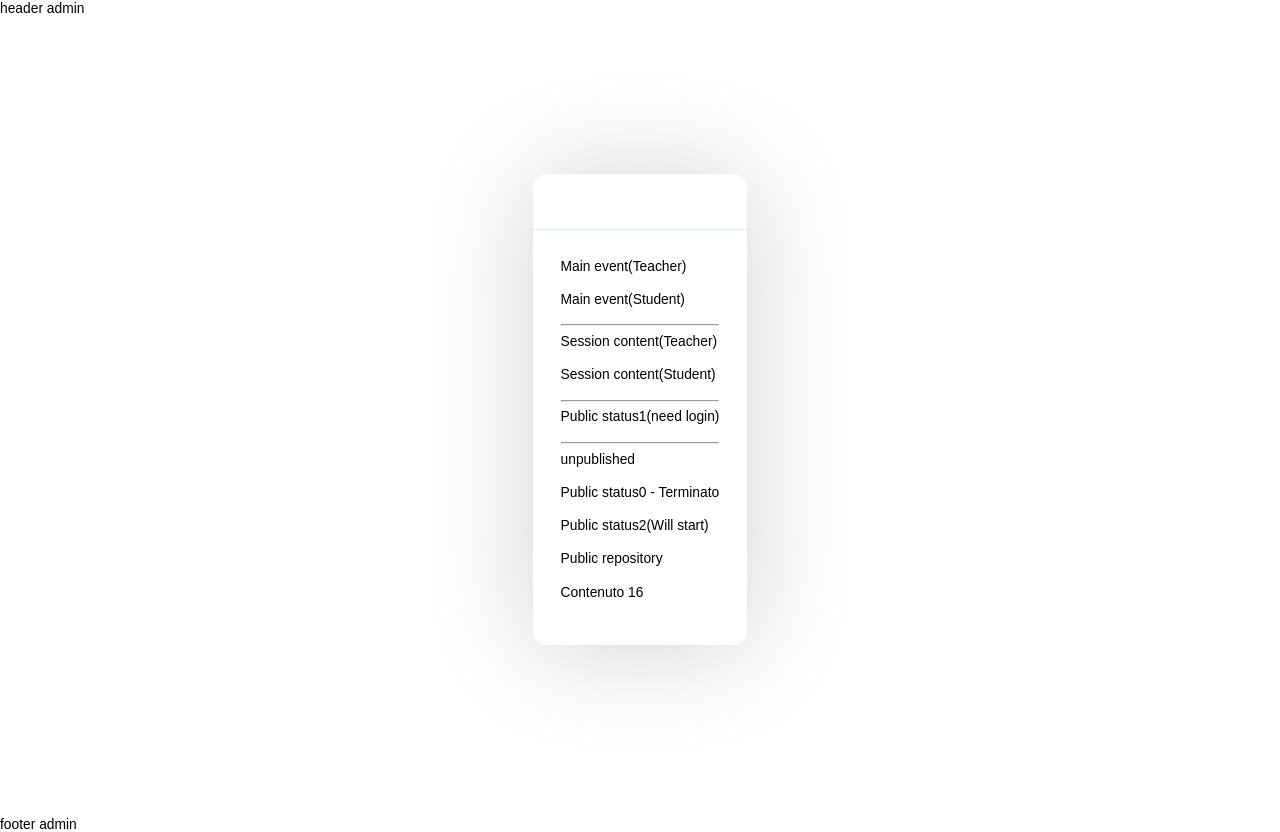
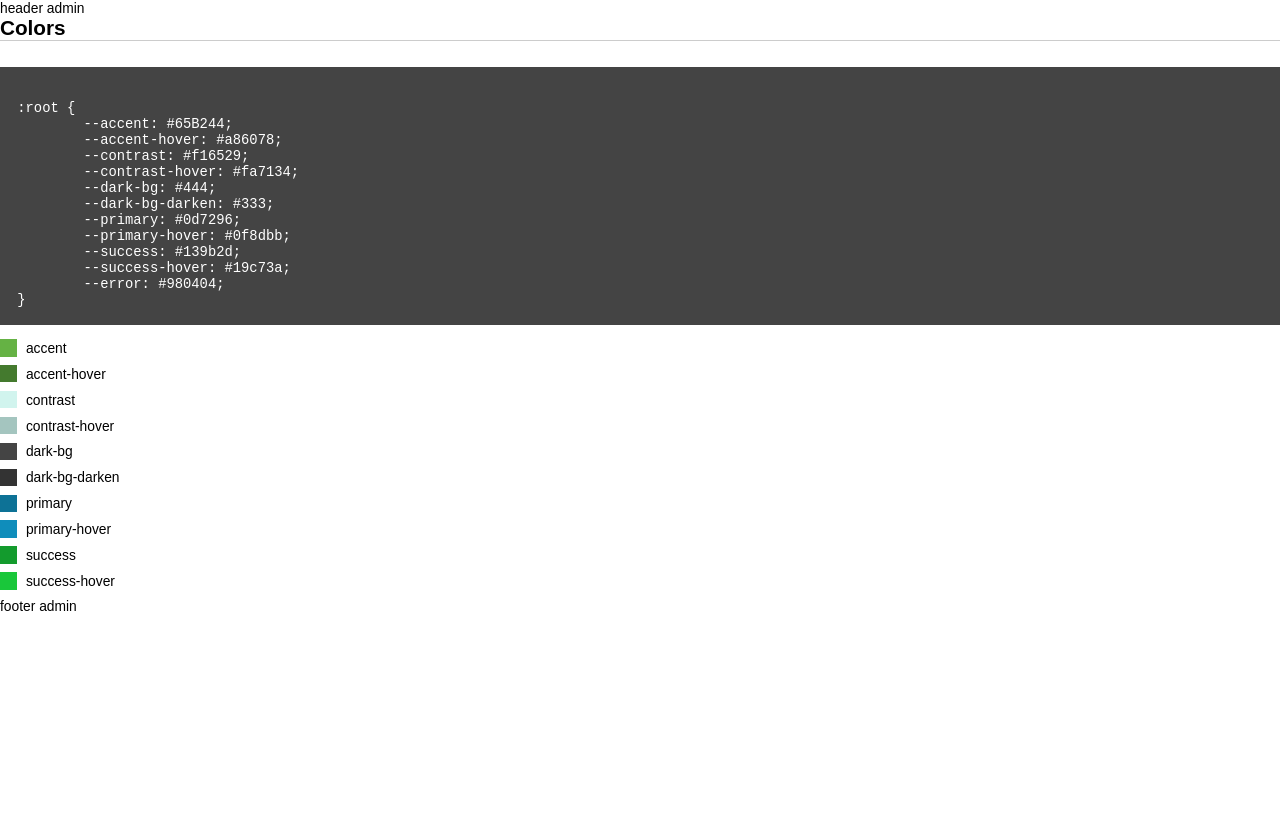
Before and after one commit to seriiserii825/nuxt-dashcore, a Nuxt app: page /admin/styleguides in a window 1280 px wide. After the commit the page ends 800 px from the top, so only its background shows below. Built offline with nearby package versions, Linux system fonts and the light colour scheme.

Commit message:
feat: colors component

```diff
--- /dev/null
+++ b/components/Color/ColorItem.vue
@@ -0,0 +1,30 @@
+<script setup>
+	const props = defineProps({
+		color: {
+			type: String,
+			required: true,
+		},
+	});
+</script>
+<template>
+	<li class="color-item">
+		<span
+			class="color-item__value"
+			:style="{ background: `var(--${color})` }"
+		></span>
+		<span class="color-item__title">{{ color }}</span>
+	</li>
+</template>
+<style lang="scss" scoped>
+	.color-item {
+		display: flex;
+		align-items: center;
+		margin-bottom: 1rem;
+    cursor: pointer;
+		&__value {
+			margin-right: 1rem;
+			width: 2rem;
+			height: 2rem;
+		}
+	}
+</style>
--- /dev/null
+++ b/components/Color/ColorView.vue
@@ -0,0 +1,37 @@
+<script setup>
+const code = `
+:root {
+	--accent: #65B244;
+	--accent-hover: #a86078;
+	--contrast: #f16529;
+	--contrast-hover: #fa7134;
+	--dark-bg: #444;
+	--dark-bg-darken: #333;
+	--primary: #0d7296;
+	--primary-hover: #0f8dbb;
+	--success: #139b2d;
+	--success-hover: #19c73a;
+	--error: #980404;
+}
+`;
+
+</script>
+
+<template>
+  <div class="color-view">
+    <SectionHeader title="Colors"/>
+    <pre><code>{{ code }}</code></pre>
+    <ul class="colors__list">
+      <ColorItem color="accent"/>
+      <ColorItem color="accent-hover"/>
+      <ColorItem color="contrast"/>
+      <ColorItem color="contrast-hover"/>
+      <ColorItem color="dark-bg"/>
+      <ColorItem color="dark-bg-darken"/>
+      <ColorItem color="primary"/>
+      <ColorItem color="primary-hover"/>
+      <ColorItem color="success"/>
+      <ColorItem color="success-hover"/>
+    </ul>
+  </div>
+</template>
--- /dev/null
+++ b/components/Section/SectionHeader.vue
@@ -0,0 +1,17 @@
+<script setup>
+	const props = defineProps({
+		title: {
+			type: String,
+			required: true,
+		},
+	});
+</script>
+<template>
+	<h2 class="section-header">{{ title }}</h2>
+</template>
+<style lang="scss" scoped>
+.section-header {
+  margin-bottom: 3rem;
+  border-bottom: 1px solid #ccc;
+}
+</style>
--- a/pages/admin/styleguides.vue
+++ b/pages/admin/styleguides.vue
@@ -6,74 +6,6 @@ definePageMeta({
 
 <template>
   <main class="styleguides">
-    <transition appear>
-      <GlobalBlock title="Evento list">
-        <ul class="styleguides__list">
-          <li>
-            <NuxtLink to="/evento/status1/dettaglio/info?code=R23BZS">
-              Main event(Teacher)
-            </NuxtLink>
-          </li>
-          <li>
-            <NuxtLink to="/evento/status1/dettaglio/info?code=D23UUU">
-              Main event(Student)
-            </NuxtLink>
-          </li>
-          <hr />
-          <li>
-            <NuxtLink to="/event/status1/contenuto/62/info?code=R23VAS">
-              Session content(Teacher)
-            </NuxtLink>
-          </li>
-          <li>
-            <NuxtLink to="/event/status1/contenuto/62/discenti/info?code=D23YTG">
-              Session content(Student)
-            </NuxtLink>
-          </li>
-          <hr />
-          <li>
-            <NuxtLink to="/evento/status1">Public status1(need login)</NuxtLink>
-          </li>
-          <hr />
-          <li>
-            <NuxtLink to="/evento/unpublished">unpublished</NuxtLink>
-          </li>
-          <li>
-            <NuxtLink to="/evento/status0">Public status0 - Terminato</NuxtLink>
-          </li>
-          <li>
-            <NuxtLink to="/evento/status2">Public status2(Will start)</NuxtLink>
-          </li>
-          <li>
-            <NuxtLink to="/evento/status1/repository">Public repository</NuxtLink>
-          </li>
-          <li>
-            <NuxtLink to="/contenuto/16">Contenuto 16</NuxtLink>
-          </li>
-        </ul>
-      </GlobalBlock>
-    </transition>
+    <ColorView />
   </main>
 </template>
-<style lang="scss" scoped>
-.styleguides {
-  display: flex;
-  justify-content: center;
-  align-items: center;
-  min-height: 100vh;
-  .block {
-    width: 80rem;
-    a {
-      text-decoration: underline;
-      &:hover {
-        text-decoration: none;
-      }
-    }
-  }
-  &__list {
-    li {
-      margin-bottom: 2rem;
-    }
-  }
-}
-</style>
```
